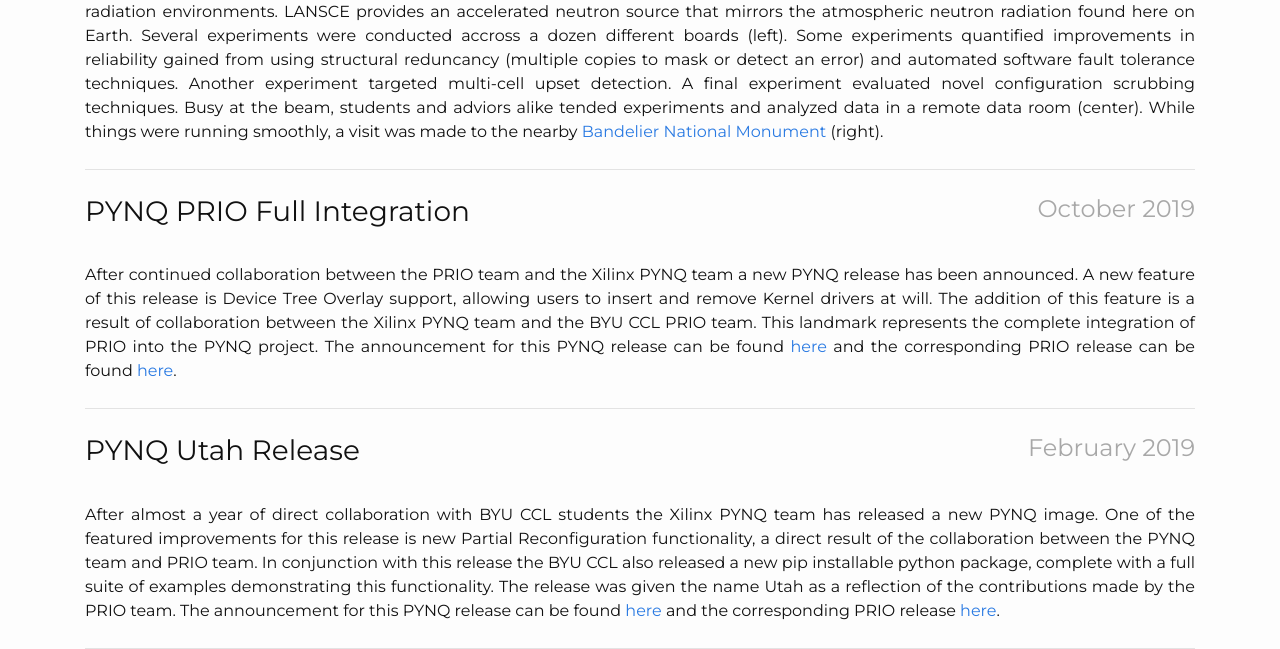
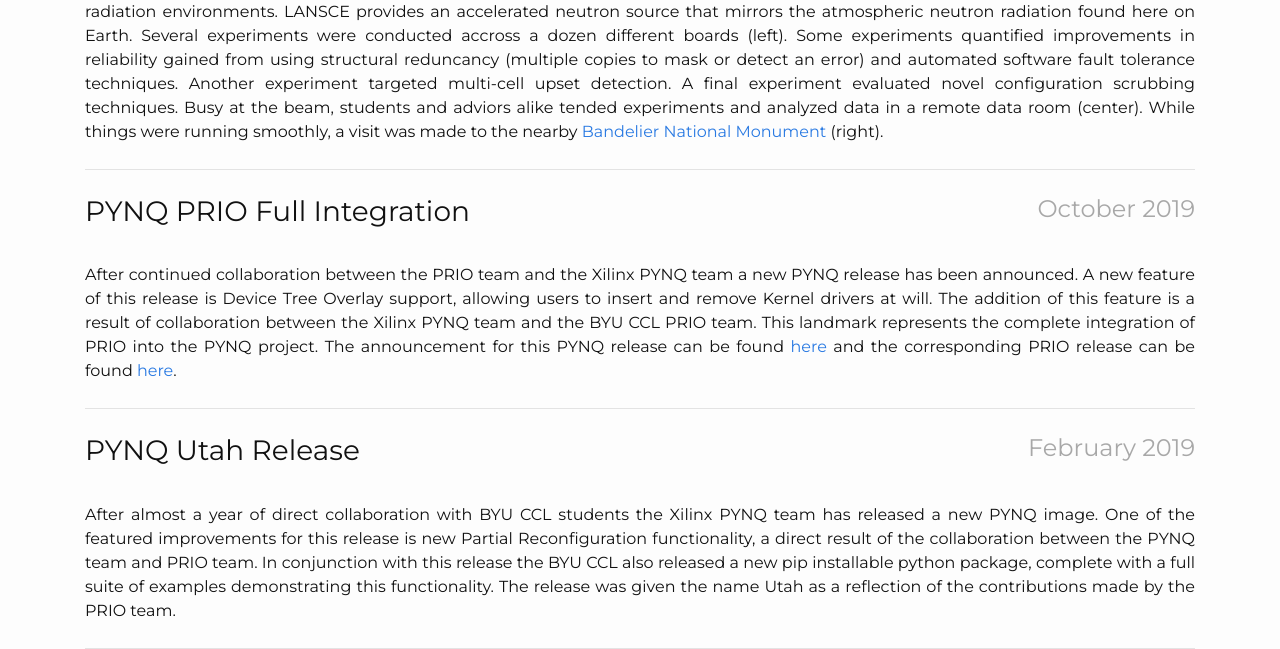
Before and after one commit to byuccl/byuccl.github.io, a Jekyll site: the page built from pages/news.html, in a window 1280 px wide and 900 px high, scrolled down 3916 px, cut to the strip 251-900 px from the top of the window. Built offline with Jekyll 4.4.1, drawn with Linux system fonts in a browser that asks for light colours; nearby versions of some CDN libraries.

Commit message:
fix link checking
Signed-off-by: Jeff Goeders <jeff.goeders@gmail.com>

```diff
--- a/_data/news.yaml
+++ b/_data/news.yaml
@@ -65,7 +65,7 @@
 - event_name: PYNQ Utah Release
   date: 2019-02-22
   description: >
-    After almost a year of direct collaboration with BYU CCL students the Xilinx PYNQ team has released a new PYNQ image. One of the featured improvements for this release is new Partial Reconfiguration functionality, a direct result of the collaboration between the PYNQ team and PRIO team. In conjunction with this release the BYU CCL also released a new pip installable python package, complete with a full suite of examples demonstrating this functionality. The release was given the name Utah as a reflection of the contributions made by the PRIO team. The announcement for this PYNQ release can be found [here](https://groups.google.com/forum/embed/#!topic/pynq_project/Ik0YocHpxhU) and the corresponding PRIO release [here](https://groups.google.com/forum/embed/#!topic/pynq_project/mCwADnkv72A).
+    After almost a year of direct collaboration with BYU CCL students the Xilinx PYNQ team has released a new PYNQ image. One of the featured improvements for this release is new Partial Reconfiguration functionality, a direct result of the collaboration between the PYNQ team and PRIO team. In conjunction with this release the BYU CCL also released a new pip installable python package, complete with a full suite of examples demonstrating this functionality. The release was given the name Utah as a reflection of the contributions made by the PRIO team.
 
 - event_name: FPT Conference, Okinawa, Japan
   date: 2018-12-01
```
Also changed, not shown: 1 other file.
